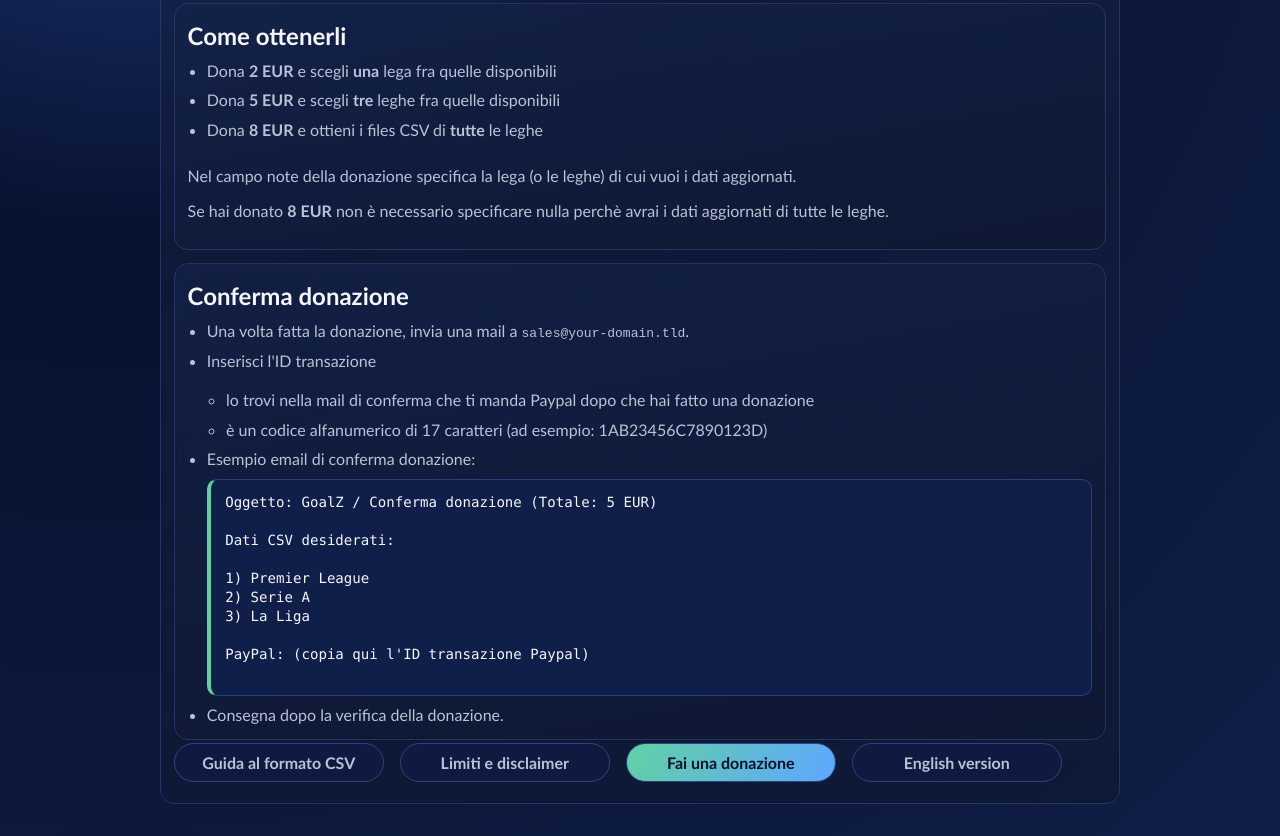
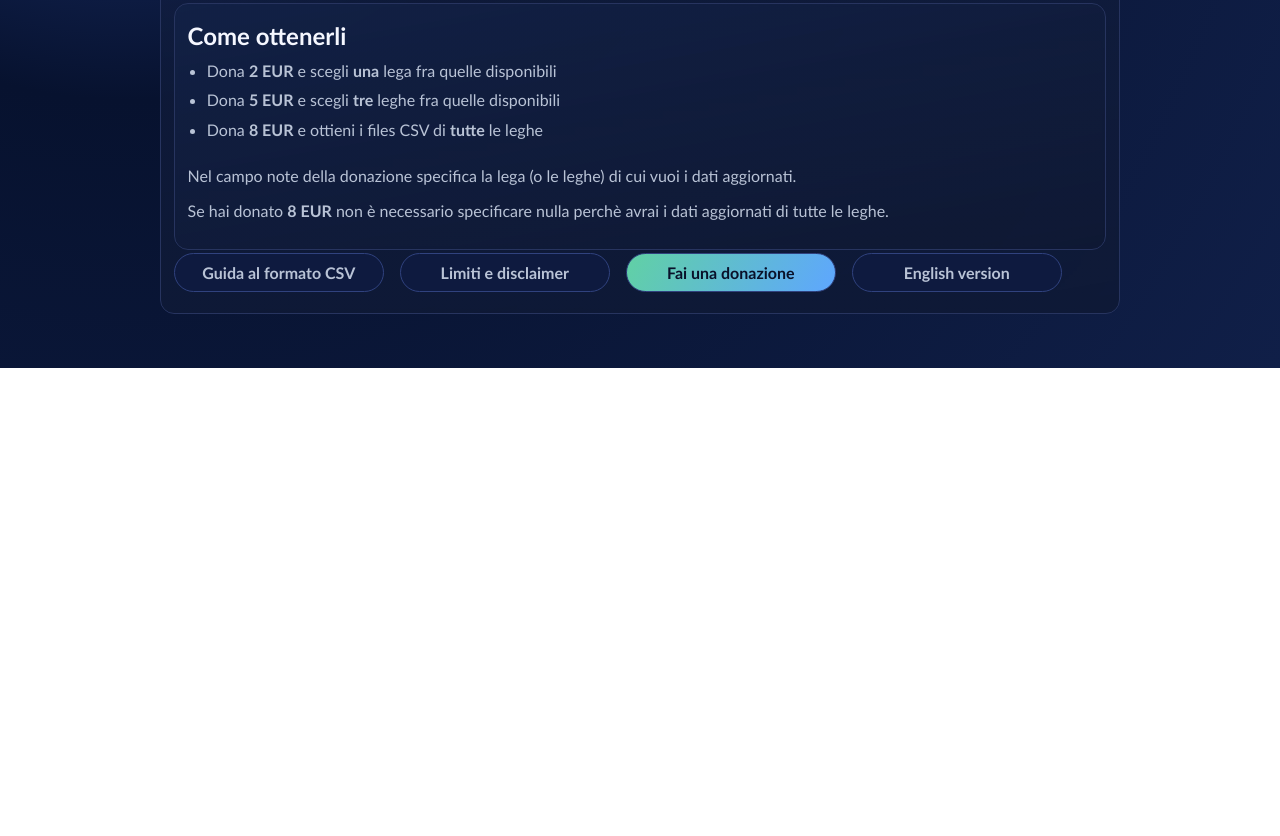
Before and after one commit to lucasepe/goalz, a plain HTML site: page payment_it.html in a window 1280 px wide. Shown: the part 464-1300 px from the top of the page. After the commit the page ends 832 px from the top, so only its background shows below. Drawn offline with Linux system fonts and the light colour scheme.

Commit message:
Remove donation confirmation section
Removed the donation confirmation section from the payment page.

```diff
--- a/payment_it.html
+++ b/payment_it.html
@@ -41,33 +41,6 @@
           <p class="muted">Se hai donato <strong>8 EUR</strong> non è necessario specificare nulla perchè avrai i dati aggiornati di tutte le leghe.</p>
         </section>
 
-        <section class="card" style="margin-top: 0.8rem;">
-          <h2>Conferma donazione</h2>
-          <ul class="list">
-            <li>Una volta fatta la donazione, invia una mail a <code>sales@your-domain.tld</code>.</li>
-            <li>Inserisci l'ID transazione</li>
-            <ul class="list">
-              <li>lo trovi nella mail di conferma che ti manda Paypal dopo che hai fatto una donazione</li>
-              <li>è un codice alfanumerico di 17 caratteri (ad esempio: 1AB23456C7890123D)</li>
-            </ul>
-            <li>
-              Esempio email di conferma donazione:
-              <pre class="order-template">
-Oggetto: GoalZ / Conferma donazione (Totale: 5 EUR)
-
-Dati CSV desiderati:
-
-1) Premier League
-2) Serie A
-3) La Liga
-
-PayPal: (copia qui l'ID transazione Paypal)
-              </pre>
-            </li>
-            <li>Consegna dopo la verifica della donazione.</li>
-          </ul>
-        </section>
-
         <div class="footer-links">
           <a class="footer-btn" href="guide_it.html">Guida al formato CSV</a>
           <a class="footer-btn" href="limits_it.html">Limiti e disclaimer</a>
```
